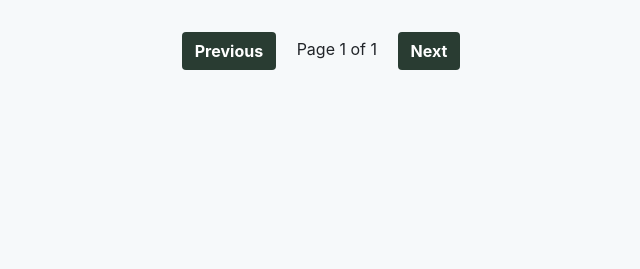
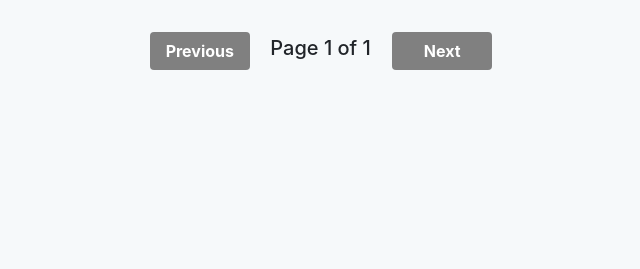
Before and after one commit to SH-anonta/Discussion-Forum, a Django app: page /forum/recent-posts in a window 1280 px wide. Shown: the part 203-472 px from the top of the page, without its empty margins (319-959 px from the left). Run offline with Django 3.2, Linux system fonts and the light colour scheme; data that the repository does not hold is empty; some libraries are stand-ins or nearby versions.

Commit message:
Add styles to pagination html components

```diff
--- a/forum/static/forum/styles/global.css
+++ b/forum/static/forum/styles/global.css
@@ -97,7 +97,6 @@ pre{
     font-weight: bold;
 }
 
-
 .AvatarContainer{
     background-color: #31493C;
 }
@@ -112,3 +111,12 @@ pre{
     height: 80px;
     width:80px;
 }
+
+.btn-disabled,
+.btn-disabled:hover{
+    background-color: grey !important;
+}
+
+.btn-pagination{
+    min-width: 100px;
+}
--- a/forum/templates/forum/recent_post_list.html
+++ b/forum/templates/forum/recent_post_list.html
@@ -23,25 +23,26 @@
     <div id="PaginatorRow" class="row mt-3 mb-3">
         <div class="col-sm-12 text-center">
             {%if post_list.has_previous%}
-                <a class="btn" href="{%url 'forum:recent_post_list'%}?page={{post_list.previous_page_number }}">
+                <a class="btn btn-pagination" href="{%url 'forum:recent_post_list'%}?page={{post_list.previous_page_number }}">
                     Previous
                 </a>
             {%else%}
-                <a class="btn btn-disabled" href="#">
+                <a class="btn btn-disabled btn-pagination" href="#">
                     Previous
                 </a>
             {%endif%}
 
-            <span class="current ml-3 mr-3">
-                Page {{ post_list.number }} of {{ post_list.paginator.num_pages }}
-            </span>
+                <h5 class="h5 current ml-3 mr-3 d-inline">
+                    Page {{ post_list.number }} of {{ post_list.paginator.num_pages }}
+
+                </h5>
 
             {%if post_list.has_next%}
-                <a class="btn" href="{%url 'forum:recent_post_list'%}?page={{post_list.next_page_number }}">
+                <a class="btn btn-pagination" href="{%url 'forum:recent_post_list'%}?page={{post_list.next_page_number }}">
                     Next
                 </a>
             {%else%}
-                <a class="btn btn-disabled" href="#">
+                <a class="btn btn-disabled btn-pagination" href="#">
                     Next
                 </a>
             {%endif%}
```
